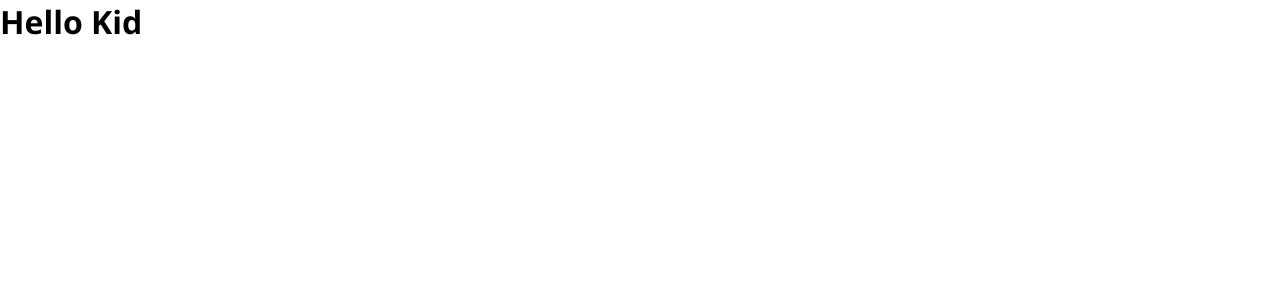
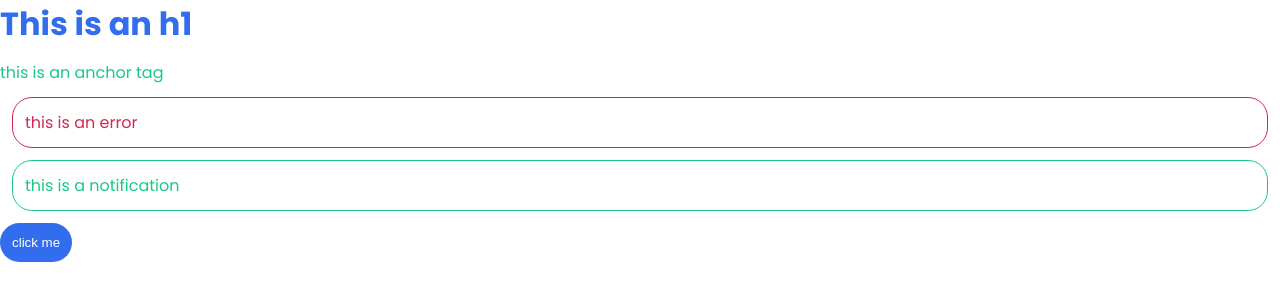
Before and after one commit to VikashPR/Sushi-SASS-Library, a website: page index.html in a window 1280 px wide. Drawn offline with nearby package versions, Linux system fonts and the light colour scheme.

Commit message:
chore: lesson 2 code add

```diff
--- a/index.html
+++ b/index.html
@@ -8,6 +8,10 @@
     <title>Scss Library</title>
 </head>
 <body>
-    <h1>Hello Kid</h1>
-</body>
+    <h1>This is an h1</h1>
+    <a href="#">this is an anchor tag</a>
+    <p class="error">this is an error</p>
+    <p class="notification">this is a notification</p>
+    <button>click me</button>
+  </body>
 </html>
--- a/index.scss
+++ b/index.scss
@@ -1,7 +1,81 @@
-@import url('https://fonts.googleapis.com/css2?family=Open+Sans:ital,wght@0,300;0,400;0,500;0,600;0,700;0,800;1,300;1,400;1,500;1,600;1,700;1,800&display=swap');
-*{
-    padding: 0;
-    margin: 0;
-    box-sizing: border-box;
-    font-family: 'Open Sans', sans-serif;
+// import google font
+@import url('https://fonts.googleapis.com/css2?family=Poppins:ital,wght@0,100;0,200;0,300;0,400;0,500;0,600;0,700;0,800;0,900;1,100;1,200;1,300;1,400;1,500;1,600;1,700;1,800;1,900&display=swap');
+
+/* reset styles */
+* {
+  color: inherit;
+  margin: 0;
 }
+
+body {
+  font-family: Poppins;
+}
+
+ul {
+  padding: 0;
+  list-style-type: none;
+}
+
+a {
+  text-decoration: none;
+}
+
+hr {
+  border: 0;
+  border-top: 1px dotted #efefef;
+}
+
+img {
+  max-width: 100%;
+}
+
+// theme colors
+$primary: #326dee !default;
+$secondary: #1ac886 !default;
+$error: #d32752 !default;
+$info: #f6c31c !default;
+
+// spacing
+$base-padding: 0.75rem;
+$base-margin: 0.75rem;
+
+// borders
+$base-border-thickness: 1px;
+$base-border-radius: 20px;
+
+h1 {
+  color: $primary;
+
+  margin-bottom: $base-margin;
+}
+a {
+  color: $secondary;
+}
+button {
+  color: white;
+  border: 0;
+  background: $primary;
+
+  border-radius: $base-border-radius;
+  padding: $base-padding;
+}
+.error {
+  color: $error;
+  border-color: $error;
+  border-style: solid;
+
+  margin: $base-margin;
+  padding: $base-padding;
+  border-radius: $base-border-radius;
+  border-width: $base-border-thickness;
+}
+.notification {
+  color: $secondary;
+  border-color: $secondary;
+  border-style: solid;
+
+  margin: $base-margin;
+  padding: $base-padding;
+  border-radius: $base-border-radius;
+  border-width: $base-border-thickness;
+}
```
Also changed, not shown: css/index.css.
